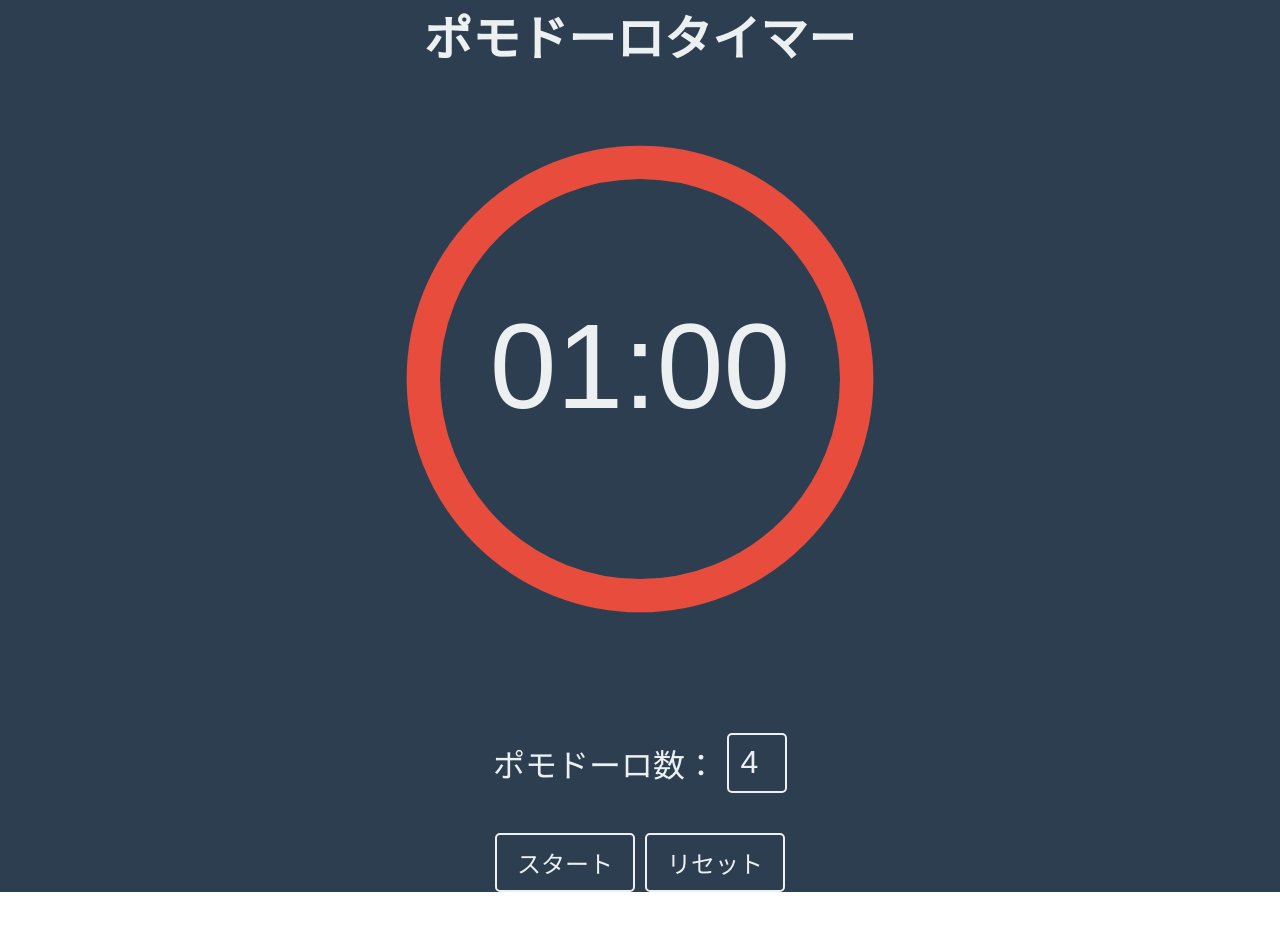
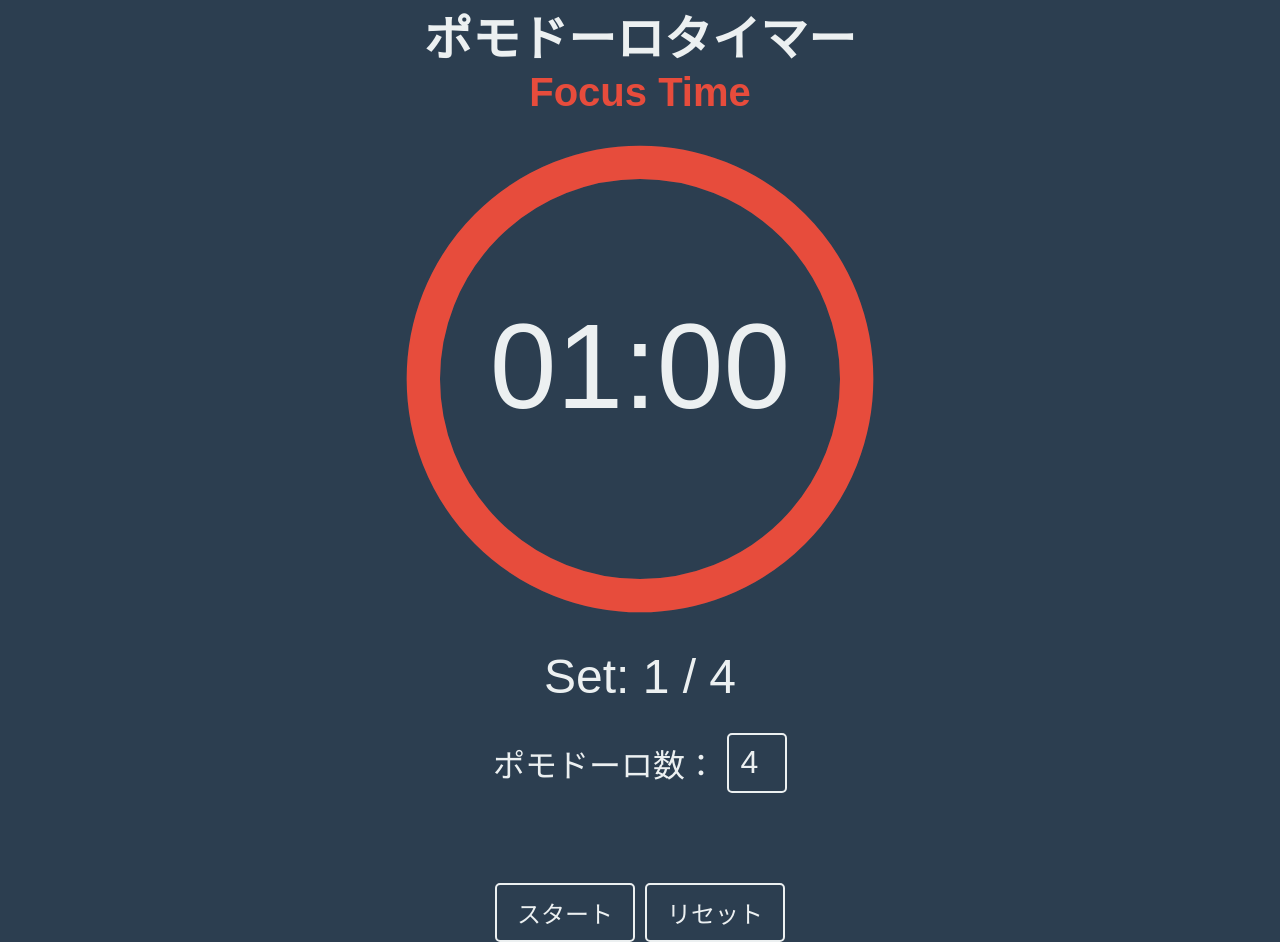
Before and after one commit to 1f10230039/pomodoro-timer, a React (Vite) app: page / in a window 1280 px wide. Before the commit the page ends 892 px from the top, so only its background shows below. Built offline with nearby package versions, Linux system fonts and the light colour scheme.

Commit message:
表現とアニメーションの修正

```diff
--- a/src/App.jsx
+++ b/src/App.jsx
@@ -34,7 +34,7 @@ const TimerContainer = styled.div`
 const ProgressRing = styled.svg`
   width: 500px;
   height: 500px;
-  transform: rotate(-90deg);
+  transform: rotate(-90deg) scaleY(-1);
 `;
 
 const ProgressCircle = styled.circle`
@@ -80,6 +80,7 @@ const ButtonGroup = styled.div`
   display: flex;
   justify-content: center;
   gap: 10px;
+  margin-top: 50px;
 `;
 
 const StyledButton = styled.button`
@@ -148,6 +149,7 @@ export default function App() {
           setSecondsLeft(WORK_MINUTES * 60);
         } else {
           // 全セット終了
+          setCurrentSet(prev => prev + 1);
           setIsActive(false);
         }
       }
@@ -170,6 +172,9 @@ export default function App() {
   // 表示用の計算
   const minutes = Math.floor(secondsLeft / 60);
   const seconds = secondsLeft % 60;
+
+  // タイマーが全部完了したかを判断する変数
+  const isFinished = !isActive && currentSet > totalSets;
 
   // アニメーション用の計算
   const radius = 52;
@@ -206,12 +211,7 @@ export default function App() {
     <AppContainer>
       <Title>ポモドーロタイマー</Title>
       <PhaseDisplay isWorkPhase={isWorkPhase}>
-        {isActive || currentSet > totalSets
-          ? isWorkPhase
-            ? "Focus Time"
-            : "Break Time"
-          : ""}
-        {!isActive && currentSet > totalSets && "完了!"}
+        {isFinished ? "完了!" : isWorkPhase ? "Focus Time" : "Break Time"}
       </PhaseDisplay>
       <TimerContainer>
         <ProgressRing viewBox="0 0 120 120">
@@ -235,17 +235,15 @@ export default function App() {
           />
         </ProgressRing>
         <TimerText>
-          {!isActive && currentSet > totalSets
-            ? "終了!"
+          {isFinished
+            ? "終了"
             : `${minutes.toString().padStart(2, "0")}:${seconds.toString().padStart(2, "0")}`}
         </TimerText>
       </TimerContainer>
       <SetsDisplay>
-        {isActive || currentSet > totalSets
-          ? `Set: ${currentSet} / ${totalSets}`
-          : ""}
-        {!isActive && currentSet > totalSets && "お疲れ様でした!"}
+        {isFinished ? "お疲れ様でした!" : `Set: ${currentSet} / ${totalSets}`}
       </SetsDisplay>
+      {!isActive && (
         <InputGroup>
           <label htmlFor="sets-input">ポモドーロ数：</label>
           <StyledInput
@@ -256,6 +254,7 @@ export default function App() {
             value={totalSets}
           />
         </InputGroup>
+      )}
       <ButtonGroup>
         <StyledButton onClick={handleStartClick}>
           {isActive ? "一時停止" : "スタート"}
```
Lines whose indentation alone changed are shown as unchanged.
